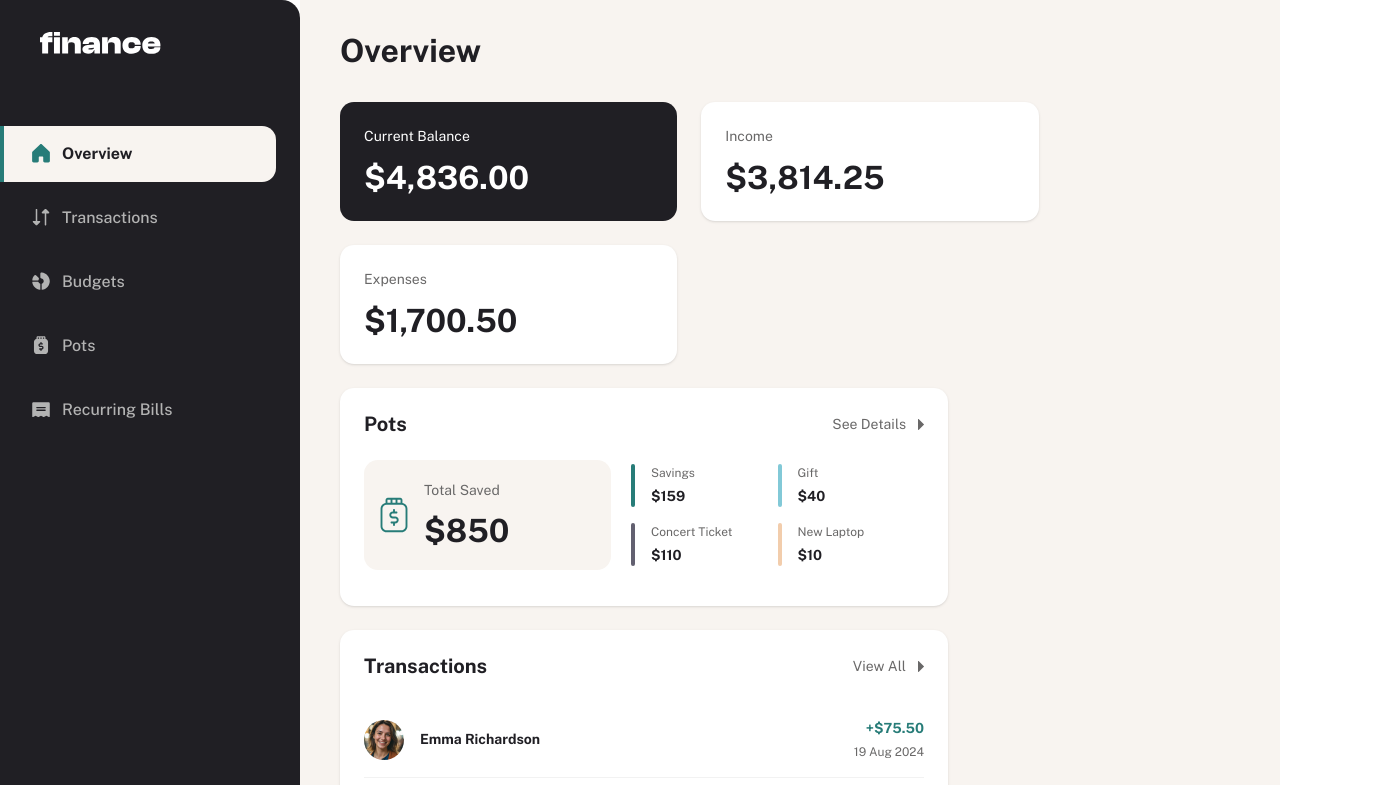
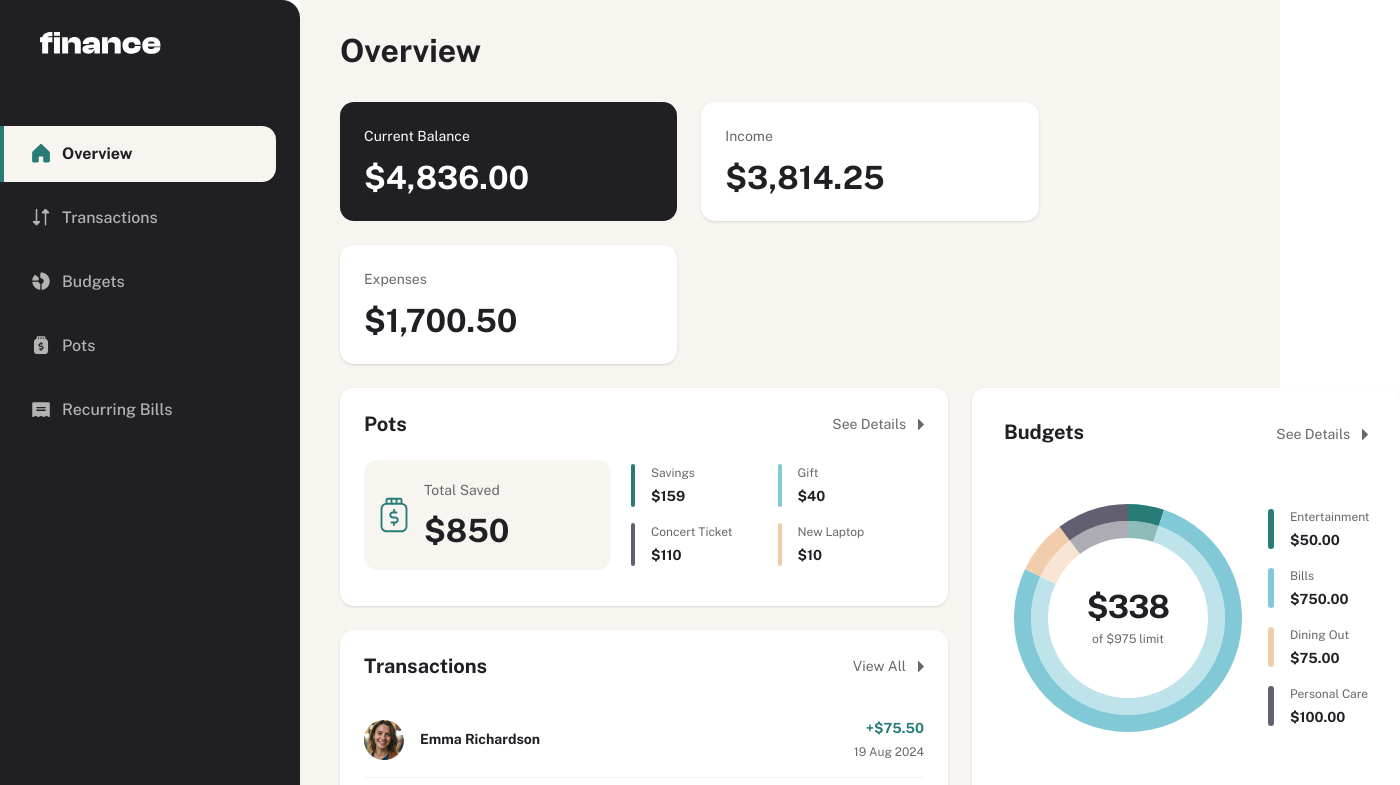
Before and after one commit to samaila-bashir/personal-finance-app, a React (Vite) app in the folder apps/web/: page / in a window 1280 px wide. Shown: the top 785 px of the page, 1400 px wide, since content can reach past the window. Built offline with nearby package versions, Linux system fonts and the light colour scheme.

Commit message:
feat(web): add budgets card and center main content

```diff
--- /dev/null
+++ b/apps/web/src/components/budget-donut-chart.tsx
@@ -0,0 +1,101 @@
+import type { ReactNode } from "react"
+
+function polar(cx: number, cy: number, r: number, angleFromTopDeg: number) {
+  const rad = ((-90 + angleFromTopDeg) * Math.PI) / 180
+  return { x: cx + r * Math.cos(rad), y: cy + r * Math.sin(rad) }
+}
+
+function donutSegmentPath(
+  cx: number,
+  cy: number,
+  rInner: number,
+  rOuter: number,
+  a0: number,
+  a1: number
+) {
+  const p0 = polar(cx, cy, rOuter, a0)
+  const p1 = polar(cx, cy, rOuter, a1)
+  const p2 = polar(cx, cy, rInner, a1)
+  const p3 = polar(cx, cy, rInner, a0)
+  const sweep = a1 - a0
+  const largeArc = sweep > 180 ? 1 : 0
+  return [
+    `M ${p0.x} ${p0.y}`,
+    `A ${rOuter} ${rOuter} 0 ${largeArc} 1 ${p1.x} ${p1.y}`,
+    `L ${p2.x} ${p2.y}`,
+    `A ${rInner} ${rInner} 0 ${largeArc} 0 ${p3.x} ${p3.y}`,
+    "Z",
+  ].join(" ")
+}
+
+function innerBandFill(outerFill: string) {
+  return `color-mix(in srgb, ${outerFill} 52%, white)`
+}
+
+const VIEW_W = 248
+const VIEW_H = 240
+
+export function BudgetDonutChart({
+  segments,
+  centerAmount,
+  centerSubtext,
+}: {
+  segments: { value: number; fill: string }[]
+  centerAmount: string
+  centerSubtext: string
+}) {
+  const total = segments.reduce((s, seg) => s + seg.value, 0)
+  const cx = VIEW_W / 2
+  const cy = VIEW_H / 2
+  const rOuter = Math.min(cx, cy) - 6
+  const rInner = rOuter - 34
+  const rMid = (rInner + rOuter) / 2
+
+  const rings = segments.reduce(
+    (acc, seg, i) => {
+      const sweep = (seg.value / total) * 360
+      const a0 = acc.angle
+      const a1 = acc.angle + sweep
+
+      const ring = (
+        <g key={i}>
+          <path
+            d={donutSegmentPath(cx, cy, rInner, rMid, a0, a1)}
+            fill={innerBandFill(seg.fill)}
+          />
+          <path
+            d={donutSegmentPath(cx, cy, rMid, rOuter, a0, a1)}
+            fill={seg.fill}
+          />
+        </g>
+      )
+
+      return { angle: a1, rings: [...acc.rings, ring] }
+    },
+    { angle: 0, rings: [] as ReactNode[] }
+  ).rings
+
+  return (
+    <div className="relative box-border h-[240px] w-[248px] shrink-0 [&_svg]:block">
+      <svg
+        viewBox={`0 0 ${VIEW_W} ${VIEW_H}`}
+        width={248}
+        height={240}
+        className="size-full max-h-[240px] max-w-[248px]"
+        preserveAspectRatio="xMidYMid meet"
+        aria-hidden="true"
+        role="img"
+      >
+        {rings}
+      </svg>
+      <div className="pointer-events-none absolute inset-0 flex flex-col items-center justify-center px-6 text-center">
+        <p className="text-brand-grey-900 text-[32px] leading-[120%] font-bold tracking-tight">
+          {centerAmount}
+        </p>
+        <p className="text-brand-grey-500 mt-1 max-w-[160px] text-[12px] leading-[150%] font-normal">
+          {centerSubtext}
+        </p>
+      </div>
+    </div>
+  )
+}
--- /dev/null
+++ b/apps/web/src/components/budgets-section.tsx
@@ -0,0 +1,61 @@
+import CaretRightIcon from "@/assets/images/icon-caret-right.svg?react"
+import { BudgetDonutChart } from "@/components/budget-donut-chart"
+
+const BUDGET_SEGMENTS = [
+  { label: "Entertainment", amount: "$50.00", value: 50, fill: "var(--green)" },
+  { label: "Bills", amount: "$750.00", value: 750, fill: "var(--cyan)" },
+  { label: "Dining Out", amount: "$75.00", value: 75, fill: "var(--yellow)" },
+  {
+    label: "Personal Care",
+    amount: "$100.00",
+    value: 100,
+    fill: "var(--navy)",
+  },
+] as const
+
+export function BudgetsSection() {
+  return (
+    <section className="bg-brand-white box-border flex h-[410px] w-[428px] shrink-0 flex-col rounded-xl p-8 shadow-sm">
+      <header className="flex shrink-0 items-baseline justify-between">
+        <h2 className="text-brand-grey-900 text-[20px] leading-[120%] font-bold">
+          Budgets
+        </h2>
+
+        <button
+          type="button"
+          className="text-brand-grey-500 flex shrink-0 items-center gap-3 text-[14px] leading-[150%] font-normal"
+        >
+          <span>See Details</span>
+          <CaretRightIcon aria-hidden="true" className="h-[11px] w-[6px]" />
+        </button>
+      </header>
+
+      <div className="mt-6 flex min-h-0 flex-1 flex-row items-center gap-[16px]">
+        <BudgetDonutChart
+          segments={[...BUDGET_SEGMENTS]}
+          centerAmount="$338"
+          centerSubtext="of $975 limit"
+        />
+
+        <div className="flex min-w-0 flex-1 flex-col justify-center gap-4">
+          {BUDGET_SEGMENTS.map((row) => (
+            <div key={row.label} className="flex items-center gap-4">
+              <div
+                className="h-10 w-1.5 shrink-0 self-center rounded-full"
+                style={{ backgroundColor: row.fill }}
+              />
+              <div className="min-w-0">
+                <div className="text-brand-grey-500 w-[100px] text-[12px] leading-[150%] font-normal whitespace-nowrap">
+                  {row.label}
+                </div>
+                <div className="text-brand-grey-900 mt-1 text-[14px] leading-[150%] font-bold whitespace-nowrap">
+                  {row.amount}
+                </div>
+              </div>
+            </div>
+          ))}
+        </div>
+      </div>
+    </section>
+  )
+}
--- a/apps/web/src/routes/pages/overview-page.tsx
+++ b/apps/web/src/routes/pages/overview-page.tsx
@@ -1,10 +1,11 @@
+import { BudgetsSection } from "@/components/budgets-section"
 import { OverviewCard } from "@/components/overview-card"
 import { PotsSection } from "@/components/pots-section"
 import { TransactionsSection } from "@/components/transactions-section"
 
 export function OverviewPage() {
   return (
-    <div className="px-10 pt-8">
+    <div className="pt-8">
       <h1 className="text-brand-grey-900 text-[32px] leading-[120%] font-bold">
         Overview
       </h1>
@@ -15,9 +16,12 @@ export function OverviewPage() {
         <OverviewCard title="Expenses" value="$1,700.50" tone="light" />
       </div>
 
-      <div className="mt-6 flex flex-col gap-6">
-        <PotsSection />
-        <TransactionsSection />
+      <div className="mt-6 grid grid-cols-1 gap-6 md:grid-cols-[608px_428px]">
+        <div className="flex flex-col gap-6">
+          <PotsSection />
+          <TransactionsSection />
+        </div>
+        <BudgetsSection />
       </div>
     </div>
   )
--- a/apps/web/src/routes/route-components.tsx
+++ b/apps/web/src/routes/route-components.tsx
@@ -4,7 +4,7 @@ import { Sidebar } from "@/components/sidebar"
 
 export function PageTitle({ title }: { title: string }) {
   return (
-    <h1 className="pt-8 pl-10 text-[32px] leading-[120%] font-bold text-brand-grey-900">
+    <h1 className="pt-8 text-[32px] leading-[120%] font-bold text-brand-grey-900">
       {title}
     </h1>
   )
@@ -15,10 +15,12 @@ export function AppLayout() {
     <div className="flex min-h-svh items-stretch">
       <Sidebar />
       <main
-        className="min-w-0 flex-1 bg-brand-beige-100 pb-8"
+        className="min-w-0 flex-1 bg-brand-beige-100 px-10 pb-8"
         aria-label="Main content"
       >
-        <Outlet />
+        <div className="mx-auto max-w-[1060px]">
+          <Outlet />
+        </div>
       </main>
     </div>
   )
```
